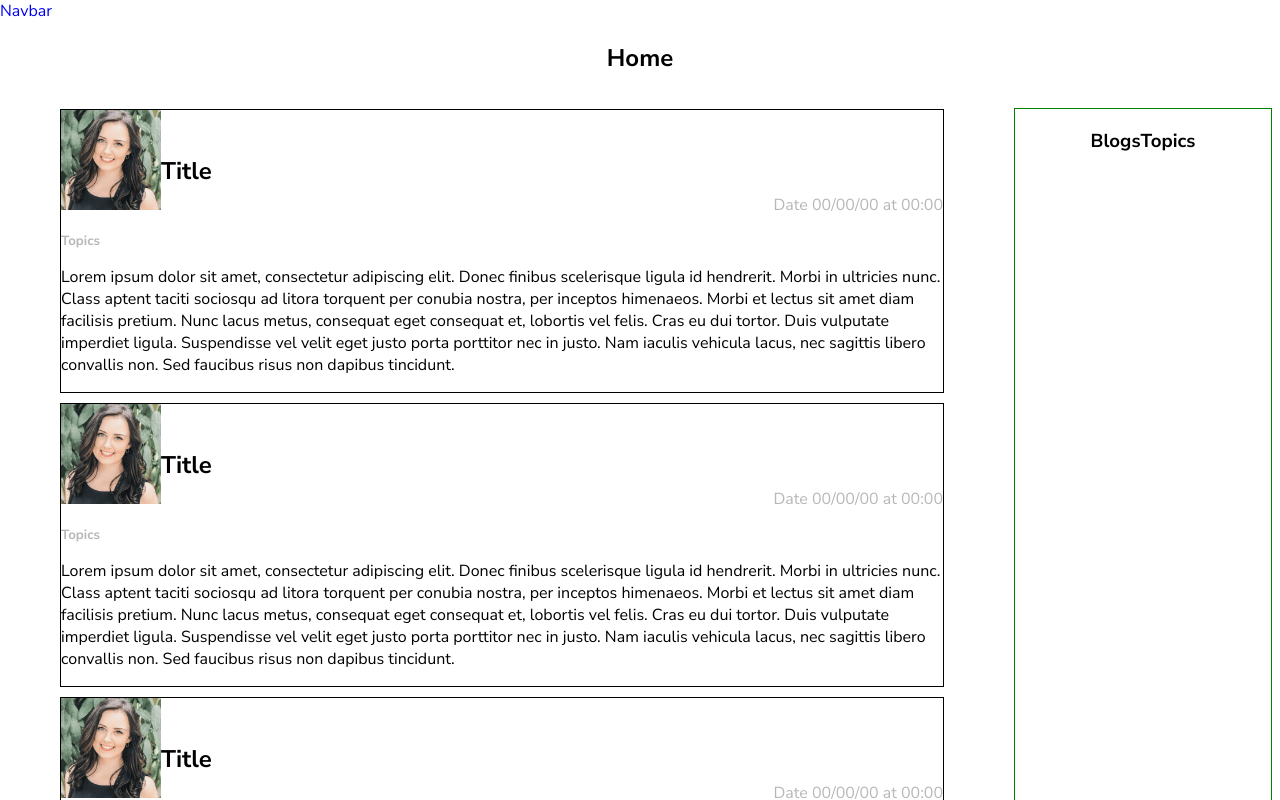
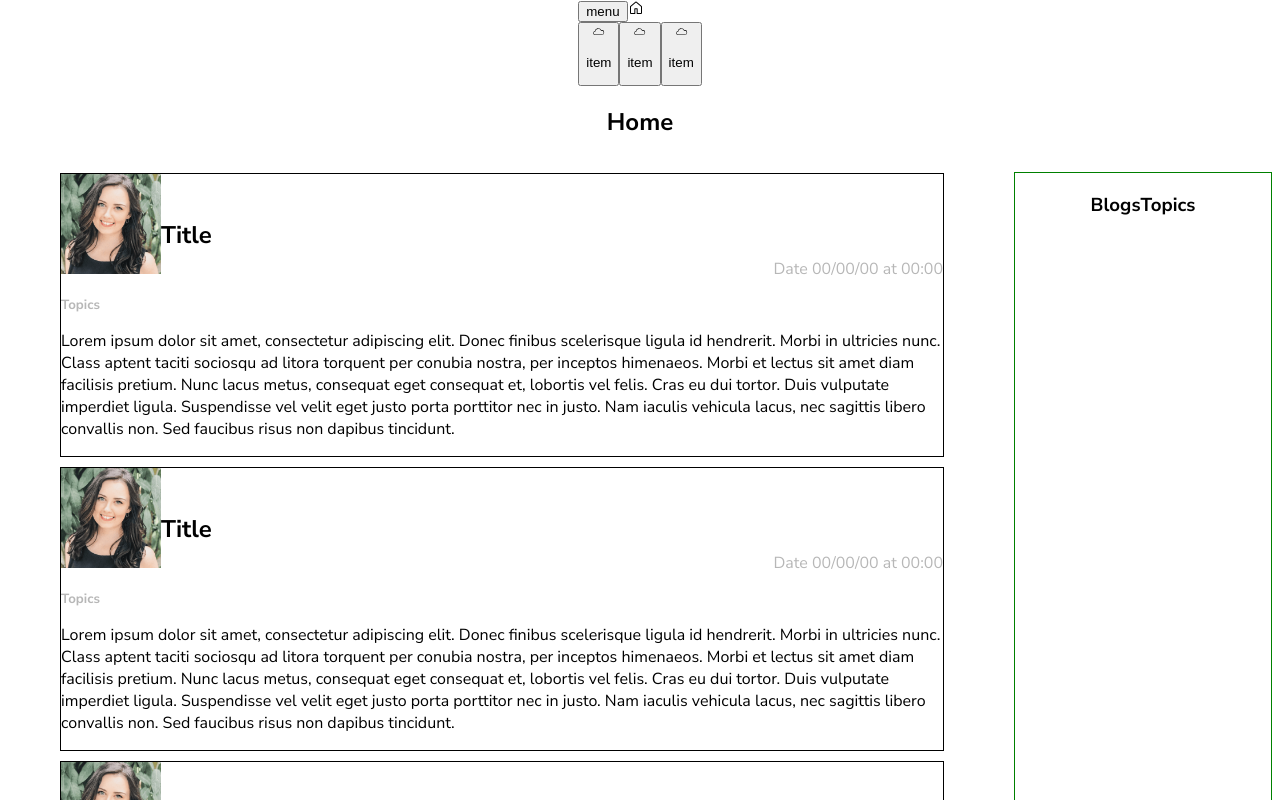
Before and after one commit to HugoDMiranda/Blog, a React (Create React App) app: page / in a window 1280 px wide. Shown: the top 800 px of the page. Built offline with nearby package versions, Linux system fonts and the light colour scheme.

Commit message:
component Navbar elements update

```diff
--- a/package.json
+++ b/package.json
@@ -8,6 +8,7 @@
     "@testing-library/user-event": "^13.5.0",
     "react": "^18.2.0",
     "react-dom": "^18.2.0",
+    "react-icons": "^5.0.1",
     "react-router-dom": "^6.22.3",
     "react-scripts": "5.0.1",
     "web-vitals": "^2.1.4"
--- a/src/components/Navbar.js
+++ b/src/components/Navbar.js
@@ -1,12 +1,38 @@
-import React from "react";
-import { Link } from "react-router-dom";
+import { useState } from "react";
+import { CiCloudOn } from "react-icons/ci";
+import { GoHome } from "react-icons/go";
+// import { Link } from "react-router-dom";
 import "../sass/components-styles/Navbar.css";
 
 function Navbar() {
+  const Test = [1, 2, 3];
+  const [isOpen, setIsOpen] = useState(false);
+
   return (
-    <nav className="nav">
-      <Link to="/">Navbar</Link>
-    </nav>
+    <aside className={`sidebar ${isOpen ? "open" : ""}`}>
+      <div className="inner">
+        <header>
+          <button
+            type="button"
+            className="sidebar-burger"
+            onClick={() => setIsOpen(!isOpen)}
+          >
+            <span className="icon">{isOpen ? "close" : "menu"}</span>
+          </button>
+          <GoHome />
+        </header>
+        <nav>
+          {Test.map((item) => {
+            return (
+              <button key={item} type="button">
+                <CiCloudOn className="icon">item</CiCloudOn>
+                <p>item</p>
+              </button>
+            );
+          })}
+        </nav>
+      </div>
+    </aside>
   );
 }
 
```
Also changed, not shown: 1 other file (tests, documents, lock files or other folders).
